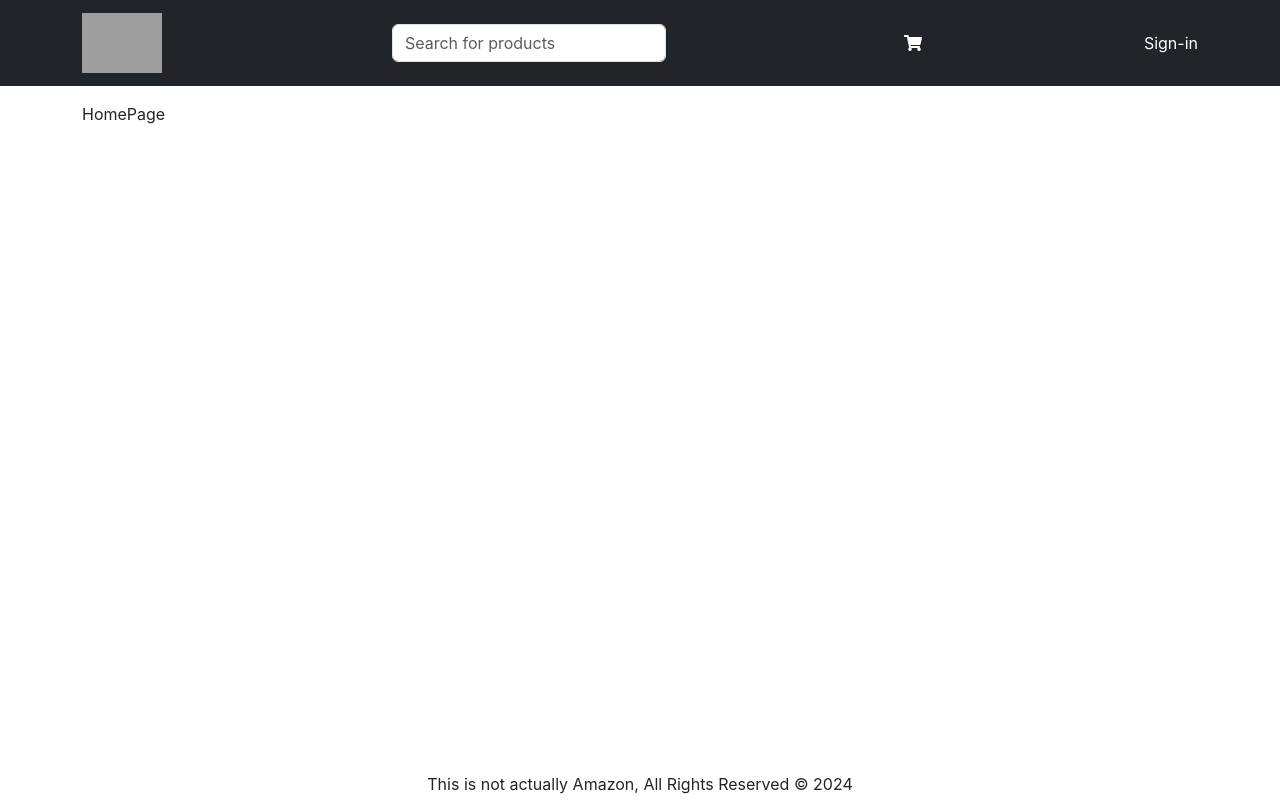
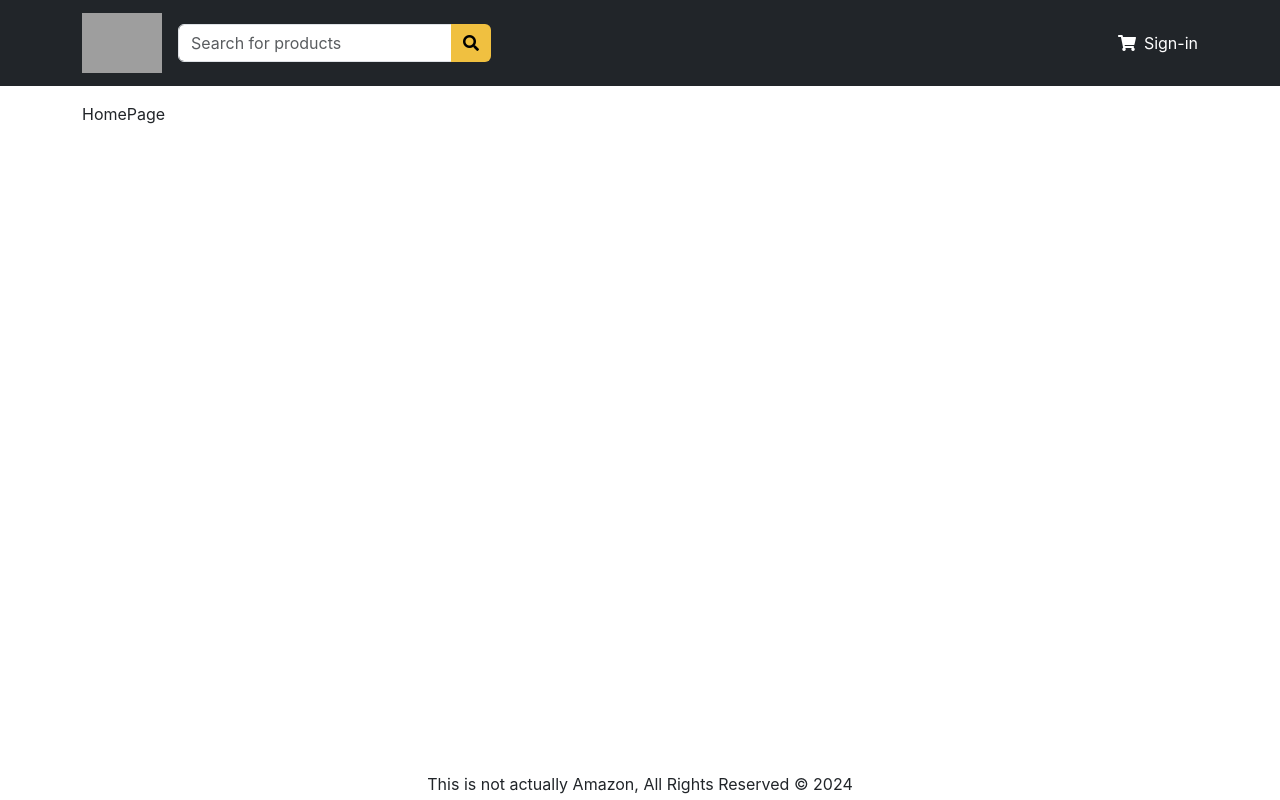
Before and after one commit to avielshaar/Amazon, a React (Vite) app in the folder frontend/: page / in a window 1280 px wide. Built offline with nearby package versions, Linux system fonts and the light colour scheme; grey boxes are pictures that could not be loaded.

Commit message:
moved the searchbox

```diff
--- a/frontend/src/Components/Shared/SearchBox.jsx
+++ b/frontend/src/Components/Shared/SearchBox.jsx
@@ -1,12 +1,16 @@
 import Form from "react-bootstrap/Form"
 import InputGroup from "react-bootstrap/InputGroup"
 import FormControl from "react-bootstrap/FormControl"
+import Button from "react-bootstrap/Button"
 
 const SearchBox = () => {
   return (
-    <Form>
+    <Form className="d-flex me-auto">
         <InputGroup>
             <FormControl type="text" name="q" id="q" placeholder="Search for products" aria-describedby="button-search"></FormControl>
+            <Button variant="outline-primary" id="button-search">
+                <i className="fa fa-search"></i>
+            </Button>
         </InputGroup>
     </Form>
   )
```
